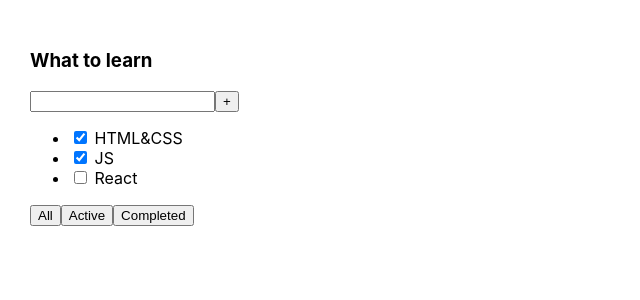
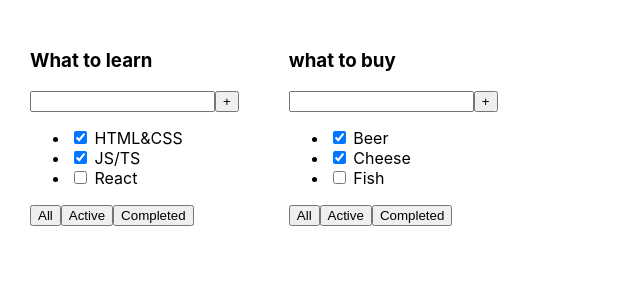
Before and after one commit to 0603anton/todo_list, a React (Create React App) app: page / in a window 1280 px wide. Shown: the top 300 px of the page, without its empty margins (0-640 px from the left). Built offline with nearby package versions, Linux system fonts and the light colour scheme.

Commit message:
1st lesson Monday - done

```diff
--- a/src/App.tsx
+++ b/src/App.tsx
@@ -1,26 +1,29 @@
 import React from 'react';
 import './App.css';
+import TodoList, {TaskType} from "./TodoList";
 
 function App() {
+    //BLL( Business Logic Layer):
+    const todoListTitle: string = "What to learn";
+    const tasks: Array<TaskType> = [
+        {id: 1, title: "HTML&CSS", isDone: true},
+        {id: 2, title: "JS/TS", isDone: true},
+        {id: 3, title: "React", isDone: false},
+
+    ];
+
+    const todoListTitle_2: string = "what to buy";
+    const tasks_2: Array<TaskType> = [
+        {id: 4, title: "Beer", isDone: true},
+        {id: 5, title: "Cheese", isDone: true},
+        {id: 6, title: "Fish", isDone: false},
+
+    ];
+    //GUI:
     return (
         <div className="App">
-            <div>
-                <h3>What to learn</h3>
-                <div>
-                    <input/>
-                    <button>+</button>
-                </div>
-                <ul>
-                    <li><input type="checkbox" checked={true}/> <span>HTML&CSS</span></li>
-                    <li><input type="checkbox" checked={true}/> <span>JS</span></li>
-                    <li><input type="checkbox" checked={false}/> <span>React</span></li>
-                </ul>
-                <div>
-                    <button>All</button>
-                    <button>Active</button>
-                    <button>Completed</button>
-                </div>
-            </div>
+            <TodoList title={todoListTitle} tasks={tasks}/>
+            <TodoList title={todoListTitle_2} tasks={tasks_2}/>
         </div>
     );
 }
--- /dev/null
+++ b/src/TodoList.tsx
@@ -0,0 +1,38 @@
+import React from 'react';
+
+type TodoListPropsType = {
+    title: string,
+    tasks: Array<TaskType>,
+}
+
+export type TaskType = {
+    id: number,
+    title: string,
+    isDone: boolean,
+}
+
+const TodoList = (props: TodoListPropsType) => {
+    console.log(props)
+    return (
+        <div>
+            <h3>{props.title}</h3>
+            <div>
+                <input/>
+                <button>+</button>
+            </div>
+            <ul>
+                <li><input type="checkbox" checked={props.tasks[0].isDone}/> <span>{props.tasks[0].title}</span></li>
+                <li><input type="checkbox" checked={props.tasks[1].isDone}/> <span>{props.tasks[1].title}</span></li>
+                <li><input type="checkbox" checked={props.tasks[2].isDone}/> <span>{props.tasks[2].title}</span></li>
+
+            </ul>
+            <div>
+                <button>All</button>
+                <button>Active</button>
+                <button>Completed</button>
+            </div>
+        </div>
+    );
+};
+
+export default TodoList;
```
Also changed, not shown: 1 other file (tests, documents, lock files or other folders).
